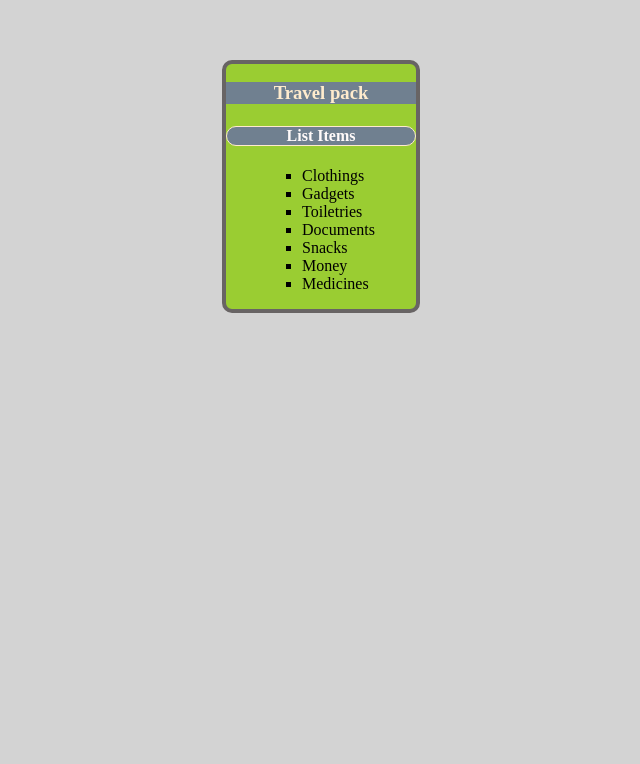
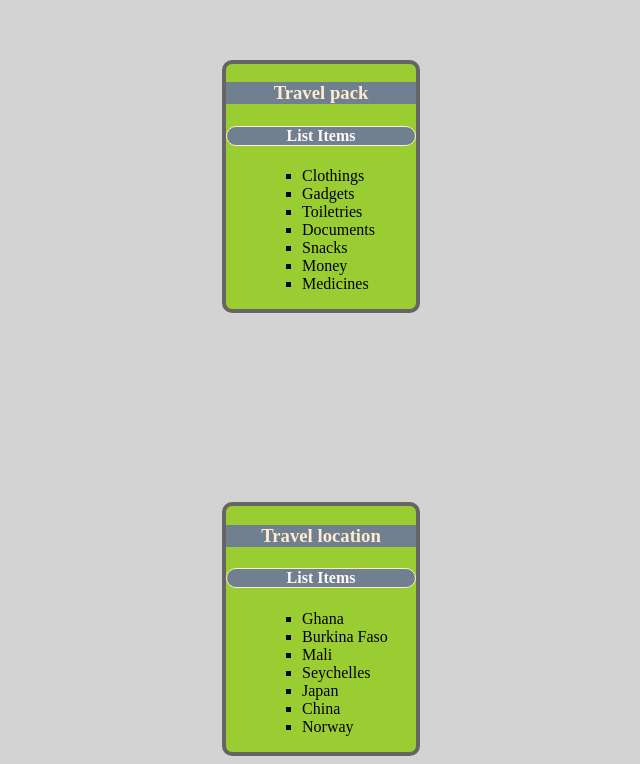
Before and after one commit to Mattolu01/DaysOfCode, a plain HTML site: page indax.html in a window 1280 px wide. Shown: the part 130-894 px from the top of the page, without its empty margins (319-959 px from the left). Before the commit the page ends 800 px from the top, so only its background shows below. Drawn offline with Linux system fonts and the light colour scheme.

Commit message:
another div commit

```diff
--- a/indax.html
+++ b/indax.html
@@ -23,6 +23,20 @@
         </ul>
     </div>
 
+    <div>
+        <h3>Travel location</h3>
+        <h4 class="list">List Items</h4>
+        <ul>
+            <li>Ghana</li>
+            <li>Burkina Faso</li>
+            <li>Mali</li>
+            <li>Seychelles</li>
+            <li>Japan</li>
+            <li>China</li>
+            <li>Norway</li>
+        </ul>
+    </div>
+
 </body>
 
 </html>
```
